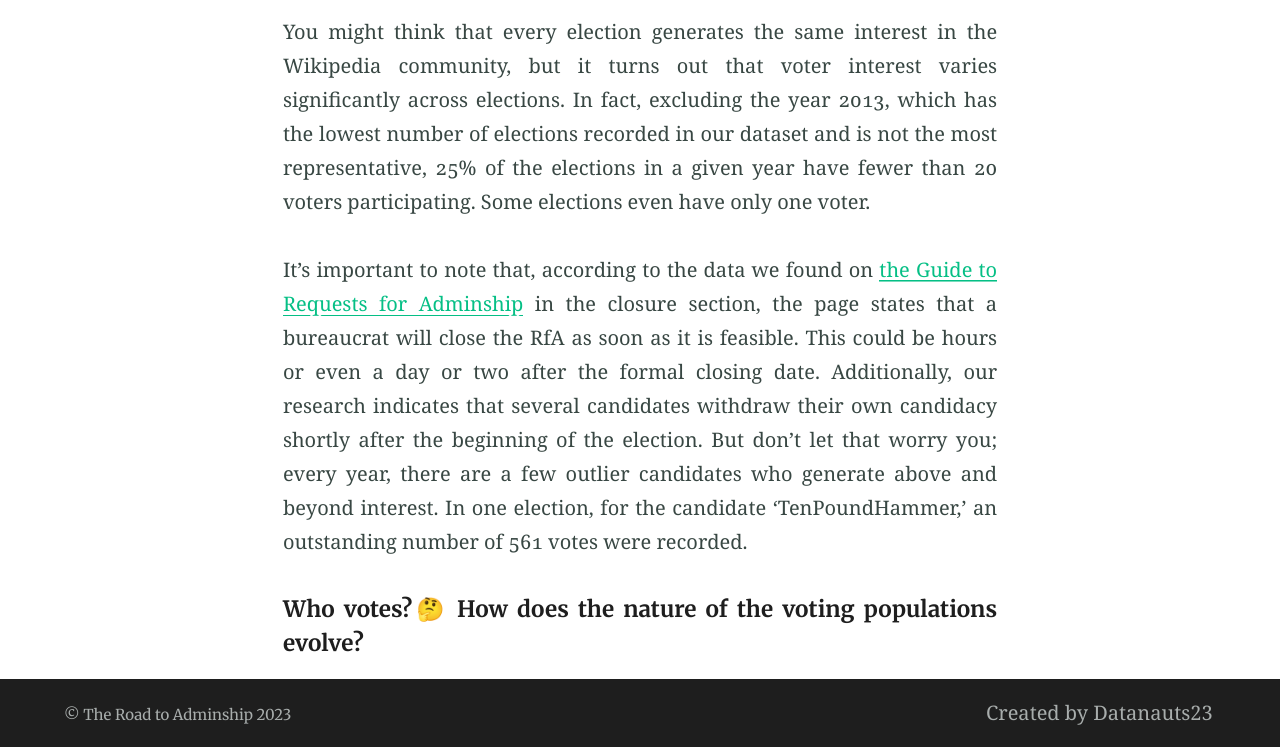
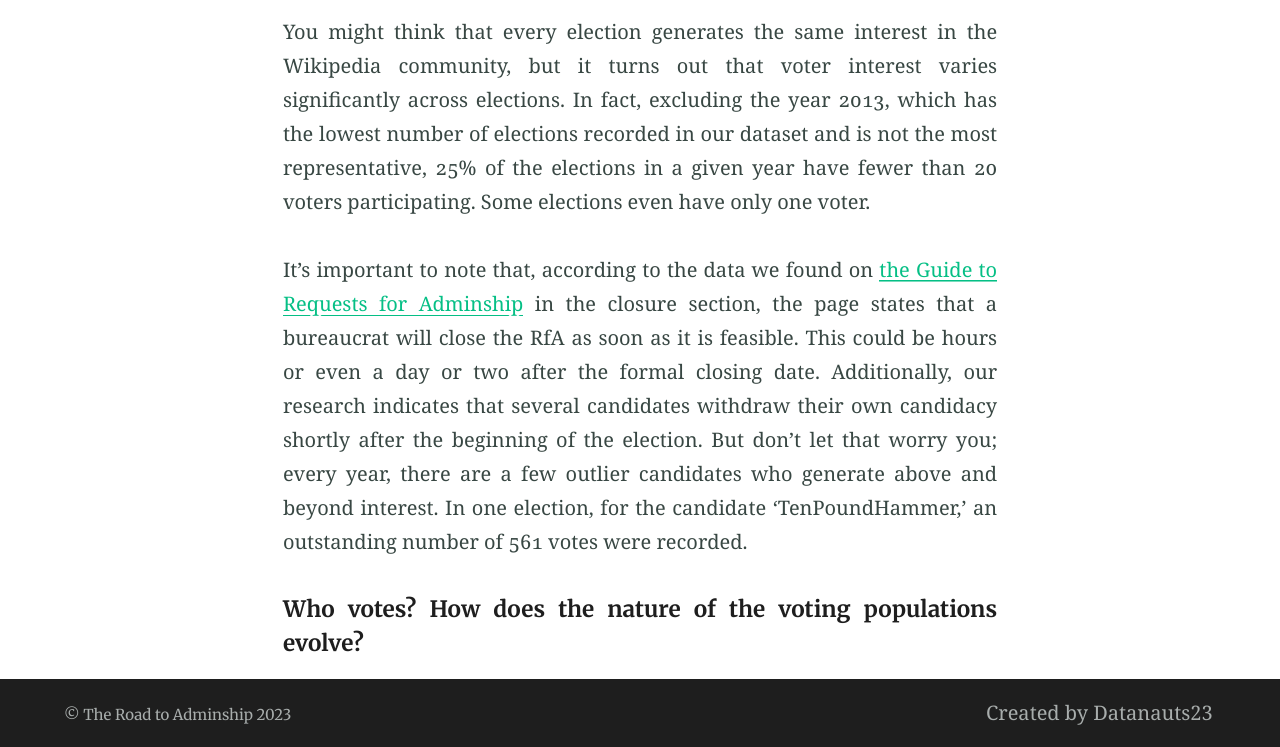
Before and after one commit to Sakasy/sakasy.github.io, a Jekyll site: the page built from index.md, in a window 1280 px wide and 900 px high, scrolled down 4610 px, cut to the strip 153-900 px from the top of the window. Built offline with Jekyll 4.4.1, drawn with Linux system fonts in a browser that asks for light colours.

```diff
--- a/index.md
+++ b/index.md
@@ -40,4 +40,4 @@ You might think that every election generates the same interest in the Wikipedia
 
 It's important to note that, according to the data we found on [the Guide to Requests for Adminship](https://en.wikipedia.org/wiki/Wikipedia:Guide_to_requests_for_adminship#Closure) in the closure section, the page  states that a bureaucrat will close the RfA as soon as it is feasible. This could be hours or even a day or two after the formal closing date. Additionally, our research indicates that several candidates withdraw their own candidacy shortly after the beginning of the election. But don't let that worry you; every year, there are a few outlier candidates who generate above and beyond interest. In one election, for the candidate 'TenPoundHammer,' an outstanding number of 561 votes were recorded.
 
-##### Who votes?🤔 How does the nature of the voting populations evolve?
+##### Who votes? How does the nature of the voting populations evolve?
```
